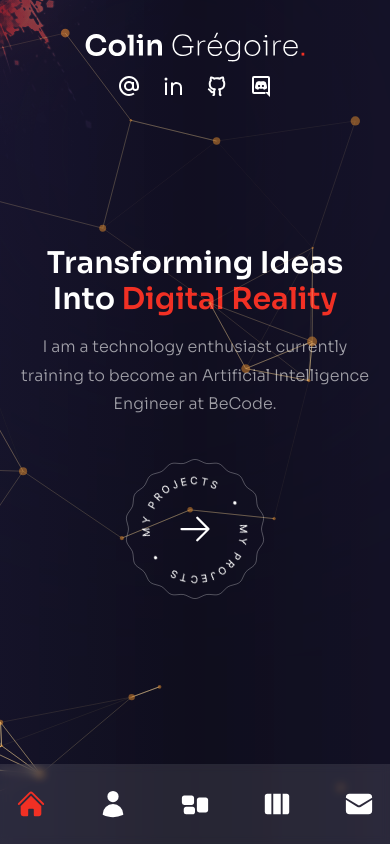
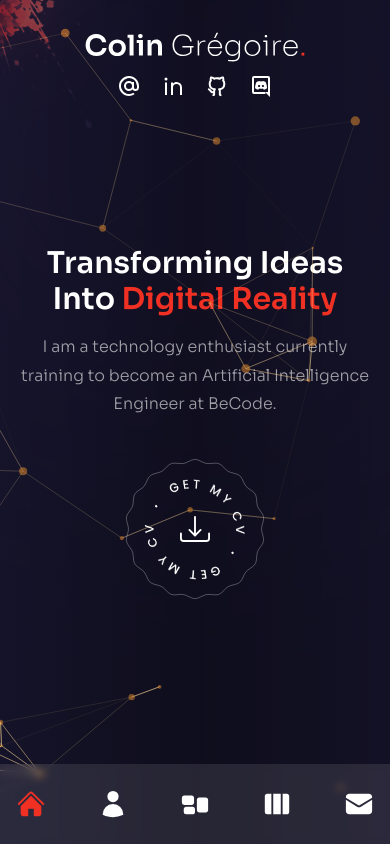
Before and after one commit to Lameuhton/atome_portfolio, a Next.js app: page / in a window 390 px wide. Built offline with nearby package versions, Linux system fonts and the light colour scheme.

Commit message:
refactor: Rename ProjectsBtn component to StarBtn and update its usage in relevant files

```diff
--- a/components/ProjectsBtn.js
+++ b/components/StarBtn.js
@@ -6,25 +6,30 @@ import Link from "next/link";
 
 // icons
 import { HiArrowRight } from 'react-icons/hi2'
+import { BsDownload } from "react-icons/bs";
 
-const ProjectsBtn = () => {
+const StarBtn = ({path, img, right}) => {
   return (
     <div className="mx-auto xl:mx-0">
       <Link
-        href={"/work"}
+        href={path}
         className="relative w-[140px] h-[140px] sm:w-[185px] sm:h-[185px] flex justify-center items-center bg-circleStar bg-cover bg-center bg-no-repeat group"
       >
         <Image
-          src={"/rounded-text.png"}
+          src={img}
           width={141}
           height={148}
           alt="text"
           className="animate-spin-slow w-full h-full max-w-[100px] max-h-[107px] sm:max-w-[141px] sm:max-h-[148px]"
         />
-        <HiArrowRight className="absolute text-4xl group-hover:translate-x-2 transition-all duration-300" />
+        {right ? (
+          <HiArrowRight className="absolute text-4xl group-hover:translate-x-2 transition-all duration-300 group-hover:text-accent" />
+        ) : (
+          <BsDownload className="absolute text-3xl group-hover:translate-y-2 transition-all duration-300 group-hover:text-accent" />
+        )}
       </Link>
     </div>
   );
 };
 
-export default ProjectsBtn;
+export default StarBtn;
--- a/pages/about/index.js
+++ b/pages/about/index.js
@@ -68,6 +68,7 @@ const aboutData = [
 // components
 import Circles from "../../components/Circles";
 import ParticlesContainer from "../../components/ParticlesContainer";
+import StarBtn from "../../components/StarBtn";
 
 // framer motion
 import { motion } from "framer-motion";
--- a/pages/index.js
+++ b/pages/index.js
@@ -3,7 +3,7 @@ import Image from "next/image";
 
 // components
 import ParticlesContainer from "../components/ParticlesContainer";
-import ProjectsBtn from "../components/ProjectsBtn";
+import StarBtn from "../components/StarBtn";
 import Avatar from "../components/Avatar";
 
 // framer motion
@@ -42,7 +42,7 @@ const Home = () => {
           </motion.p>
           {/* btn */}
           <div className="flex justify-center xl:hidden relative z-10">
-            <ProjectsBtn />
+            <StarBtn path="/work" img="/Get-my-cv.png" right={false} />
           </div>
           <motion.div
             variants={fadeIn("down", 0.4)}
@@ -51,7 +51,7 @@ const Home = () => {
             exit="hidden"
             className="hidden xl:flex z-10"
           >
-            <ProjectsBtn />
+            <StarBtn path="/work" img="/Get-my-cv.png" right={false} />
           </motion.div>
         </div>
       </div>
--- a/pages/skills/index.js
+++ b/pages/skills/index.js
@@ -14,7 +14,7 @@ const Skills = () => {
       <div className="container mx-auto">
         <div className="flex flex-col items-center gap-x-8">
           {/* text */}
-          <div className="text-center flex xl:w-[30vw] flex-col lg:text-left mb-4 xl:mb-0 items-center">
+          <div className="text-center flex xl:w-[30vw] flex-col lg:text-left md:mb-4 xl:mb-0 items-center">
             <motion.h2
               variants={fadeIn("down", 0.2)}
               initial="hidden"
@@ -35,6 +35,43 @@ const Skills = () => {
             {/* slider */}
             <ServiceSlider />
           </motion.div>
+
+          {/* Languages section */}
+          <div className="text-center flex xl:w-[30vw] flex-col lg:text-left mb-4 xl:mb-0 items-center">
+            <motion.h2
+              variants={fadeIn("down", 0.2)}
+              initial="hidden"
+              animate="show"
+              exit="hidden"
+              className="h2 xl:mt-8 cursor-default mb-4 sm:mb-8 text-3xl md:text-4xl"
+            >
+              Languages <span className="text-accent">.</span>
+            </motion.h2>
+          </div>
+
+          <motion.div
+            variants={fadeIn("up", 0.6)}
+            initial="hidden"
+            animate="show"
+            exit="hidden"
+            className="flex md:gap-10 gap-3 justify-center w-full"
+          >
+            {/* Language 1 - French */}
+            <div className="bg-[rgba(65,47,123,0.15)] w-[50%] sm:w-[250px] rounded-lg py-4 md:py-8 flex flex-col items-center justify-center gap-4 group transition-all duration-300 hover:bg-accent hover:text-white">
+              <h3 className="text-xl sm:text-2xl font-bold text-accent">
+                French
+              </h3>
+              <p className="text-lg">Mother tongue</p>
+            </div>
+
+            {/* Language 2 - English */}
+            <div className="bg-[rgba(65,47,123,0.15)] w-[50%] sm:w-[250px] rounded-lg py-4 md:py-8 flex flex-col items-center justify-center gap-4 group transition-all duration-300 hover:bg-accent hover:text-white">
+              <h3 className="text-xl sm:text-2xl font-bold text-accent">
+                English
+              </h3>
+              <p className="text-lg">B1 Level</p>
+            </div>
+          </motion.div>
         </div>
       </div>
       <Bulb />
```
Also changed, not shown: public/Get-my-cv.png (added).
